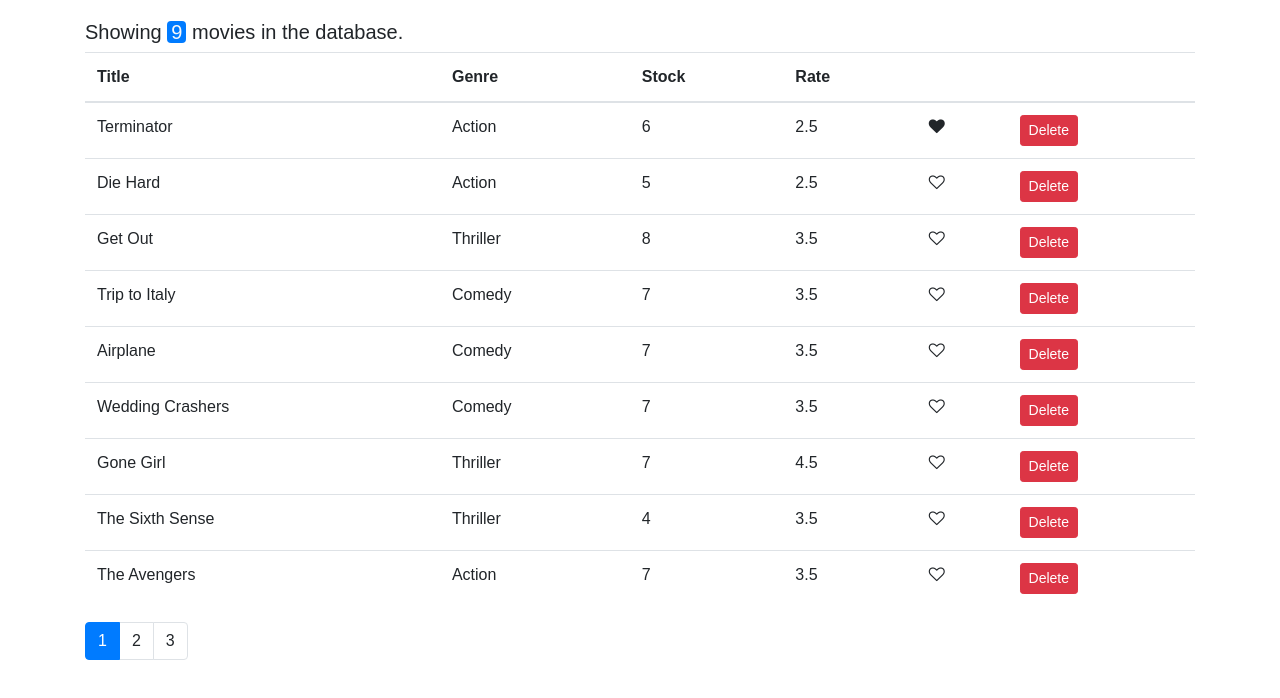
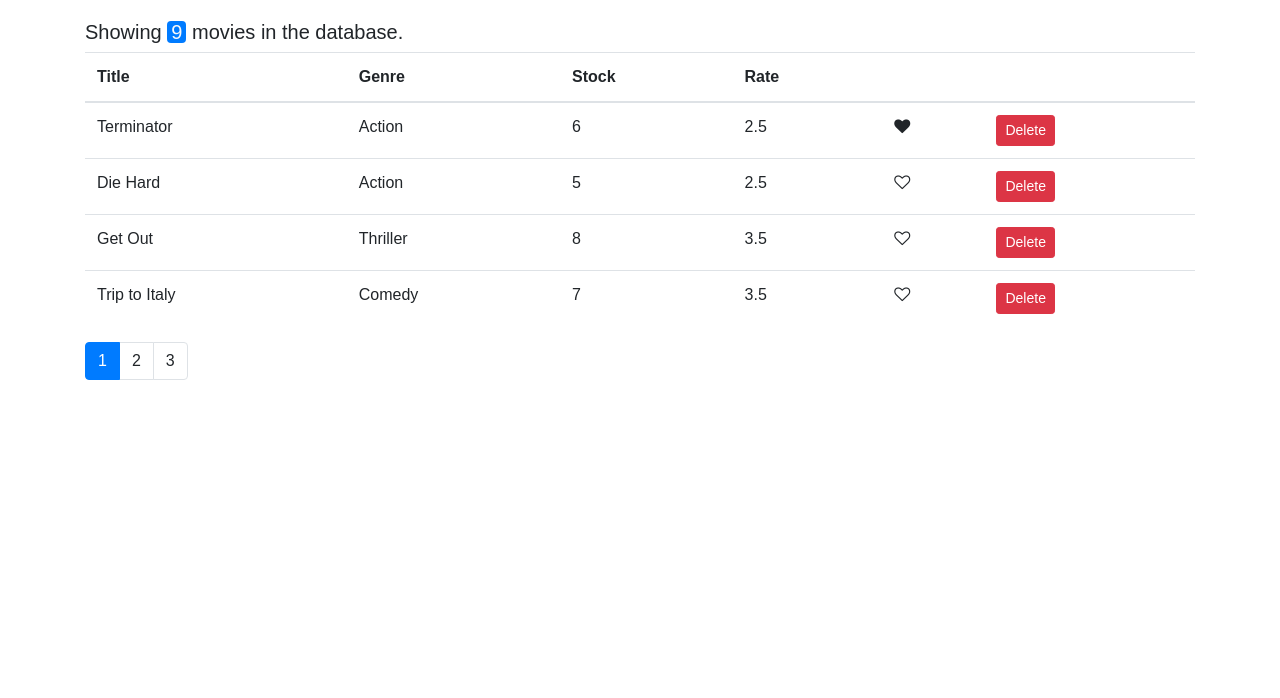
Before and after one commit to C00deian/Vidly, a React (Vite) app: page / in a window 1280 px wide. Shown: the top 698 px of the page. Built offline with nearby package versions, Linux system fonts and the light colour scheme.

Commit message:
Pagination - paginating Data

```diff
--- a/src/components/Movies.jsx
+++ b/src/components/Movies.jsx
@@ -2,12 +2,13 @@
 import { getMovies } from "../services/fakeMovieService";
 import Like from "../common/Like";
 import Pagination from "./Pagination";
+import { paginate } from "../utils/paginate";
 
 export default class Movies extends Component {
   state = {
     movies: getMovies(),
     pageSize: 4,
-    currentPage:1
+    currentPage: 1,
   };
 
   handleDelete = (movie) => {
@@ -28,11 +29,12 @@
   };
 
   render() {
-
     const { length: count } = this.state.movies;
-    const { pageSize, currentPage } = this.state;
+    const { pageSize, currentPage, movies: allMovies } = this.state;
 
     if (count === 0) return <h5>There are no movies in the database.</h5>;
+    const movies = paginate(allMovies, currentPage, pageSize);
+
     return (
       <>
         <h5>
@@ -52,7 +54,7 @@
             </tr>
           </thead>
           <tbody>
-            {this.state.movies.map((movie) => (
+            {movies.map((movie) => (
               <tr key={movie._id}>
                 <td>{movie.title}</td>
                 <td>{movie.genre.name}</td>
--- /dev/null
+++ b/src/utils/paginate.js
@@ -0,0 +1,7 @@
+import _ from 'lodash'
+
+export function paginate(items, pageNumber, pageSize) {
+    const startIndex = (pageNumber - 1) * pageSize;
+    return _(items).slice(startIndex).take(pageSize).value();
+
+}
```
